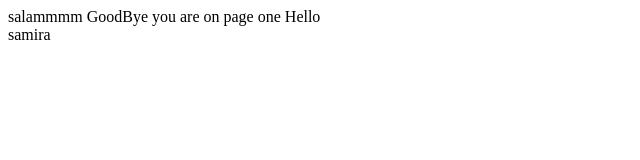
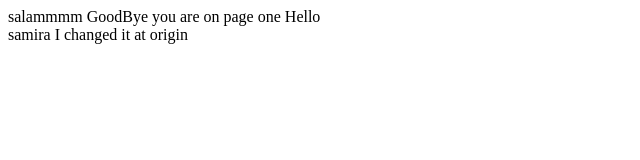
Before and after one commit to fasahat/firstRepository, a plain HTML site: page project/page1.html in a window 1280 px wide. Shown: the whole page, without its empty margins (0-640 px from the left). Drawn offline with Linux system fonts and the light colour scheme.

Commit message:
add another linr at origin

```diff
--- a/project/page1.html
+++ b/project/page1.html
@@ -3,5 +3,6 @@
 salammmm GoodBye
 you are on page one Hello
 <br> samira
+I changed it at origin
 </body>
 </html>
```
